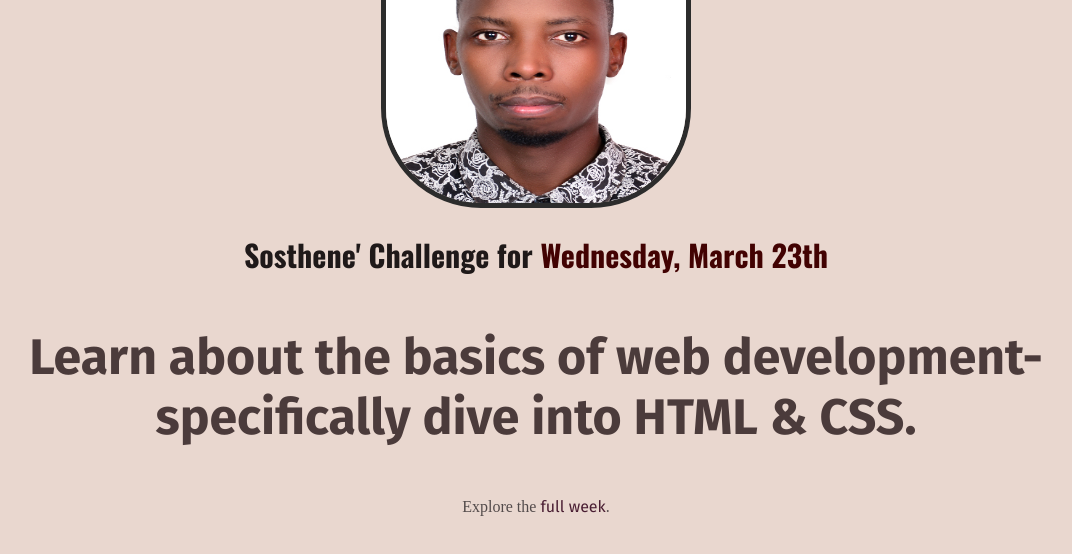
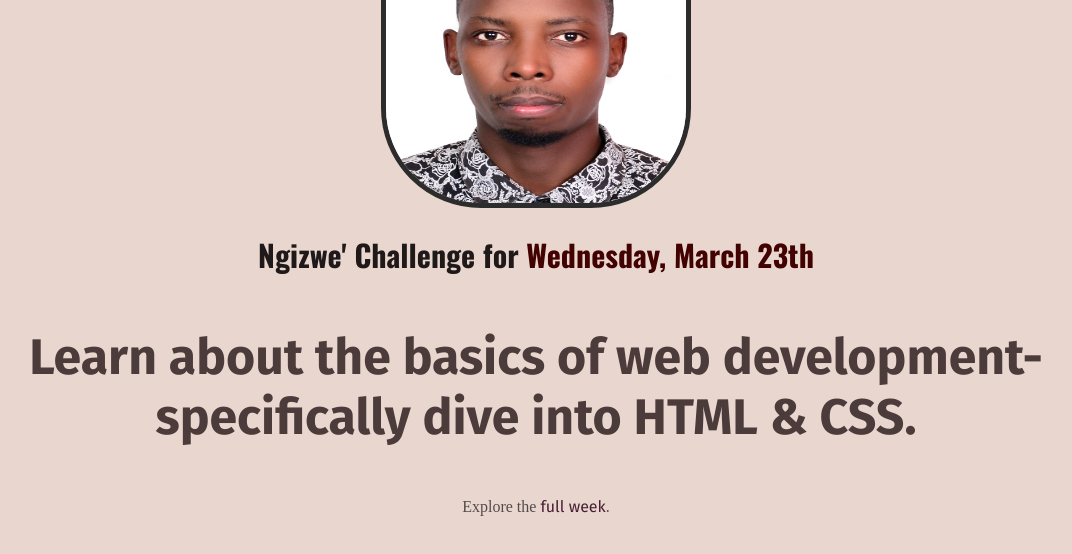
Before and after one commit to ngizw/A-HTML-FILE, a plain HTML site: page index.html in a window 1280 px wide. Shown: the whole page, without its empty margins (104-1176 px from the left). Drawn offline with nearby package versions, Linux system fonts and the light colour scheme.

Commit message:
Added index.html

```diff
--- a/index.html
+++ b/index.html
@@ -13,7 +13,7 @@
     <body>
         <div id="main-section">
             <img src="images/Passport- picture.JPG" alt="my face">
-            <h1> Sosthene' Challenge for <span>Wednesday, March 23th</span> </h1>
+            <h1> Ngizwe' Challenge for <span>Wednesday, March 23th</span> </h1>
             <p id="todays-challenge">
                 Learn about the basics of web development-specifically dive into HTML & CSS.
             </p>
```
Also changed, not shown: README.md (deleted), 2 other files.
